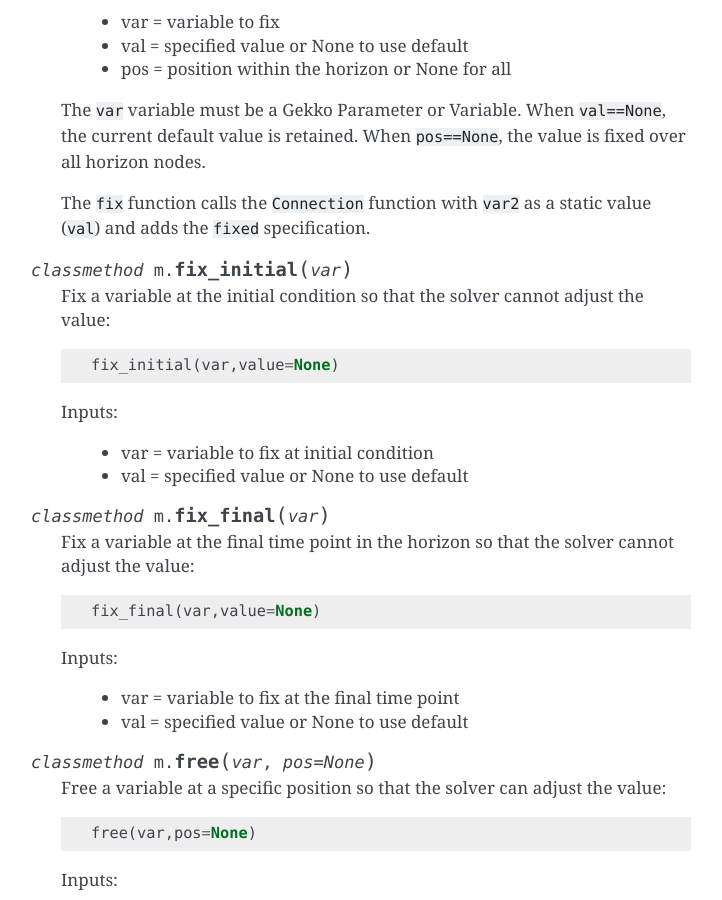
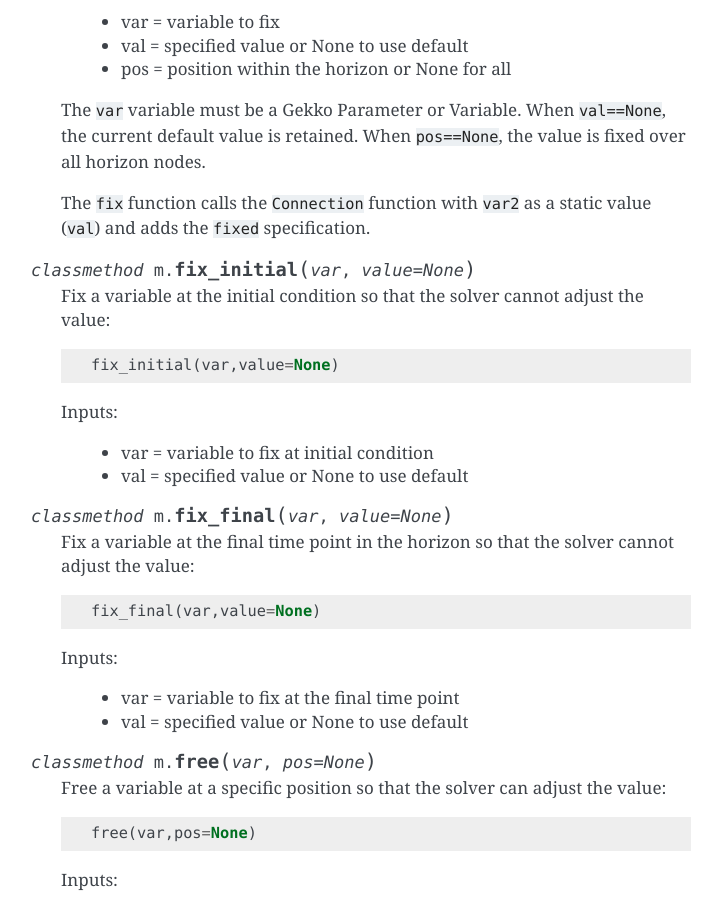
Before and after one commit to BYU-PRISM/GEKKO, a Sphinx documentation site: the page built from docs/model_methods.rst, in a window 1280 px wide and 900 px high, scrolled down 5835 px. Shown: the whole window, without its empty margins (389-1111 px from the left). Built offline with Sphinx 7.4.7, drawn with Linux system fonts in a browser that asks for light colours.

Commit message:
Update model_methods.rst

```diff
--- a/docs/model_methods.rst
+++ b/docs/model_methods.rst
@@ -206,7 +206,7 @@ Model Building
     The ``fix`` function calls the ``Connection`` function with ``var2`` as a static value (``val``) and adds
     the ``fixed`` specification.
 
-.. py:classmethod:: m.fix_initial(var)
+.. py:classmethod:: m.fix_initial(var,value=None)
 
     Fix a variable at the initial condition so that the solver cannot adjust the value::
 
@@ -217,7 +217,7 @@ Model Building
         * var = variable to fix at initial condition
         * val = specified value or None to use default
 
-.. py:classmethod:: m.fix_final(var)
+.. py:classmethod:: m.fix_final(var,value=None)
 
     Fix a variable at the final time point in the horizon so that the solver cannot adjust the value::
 
```
